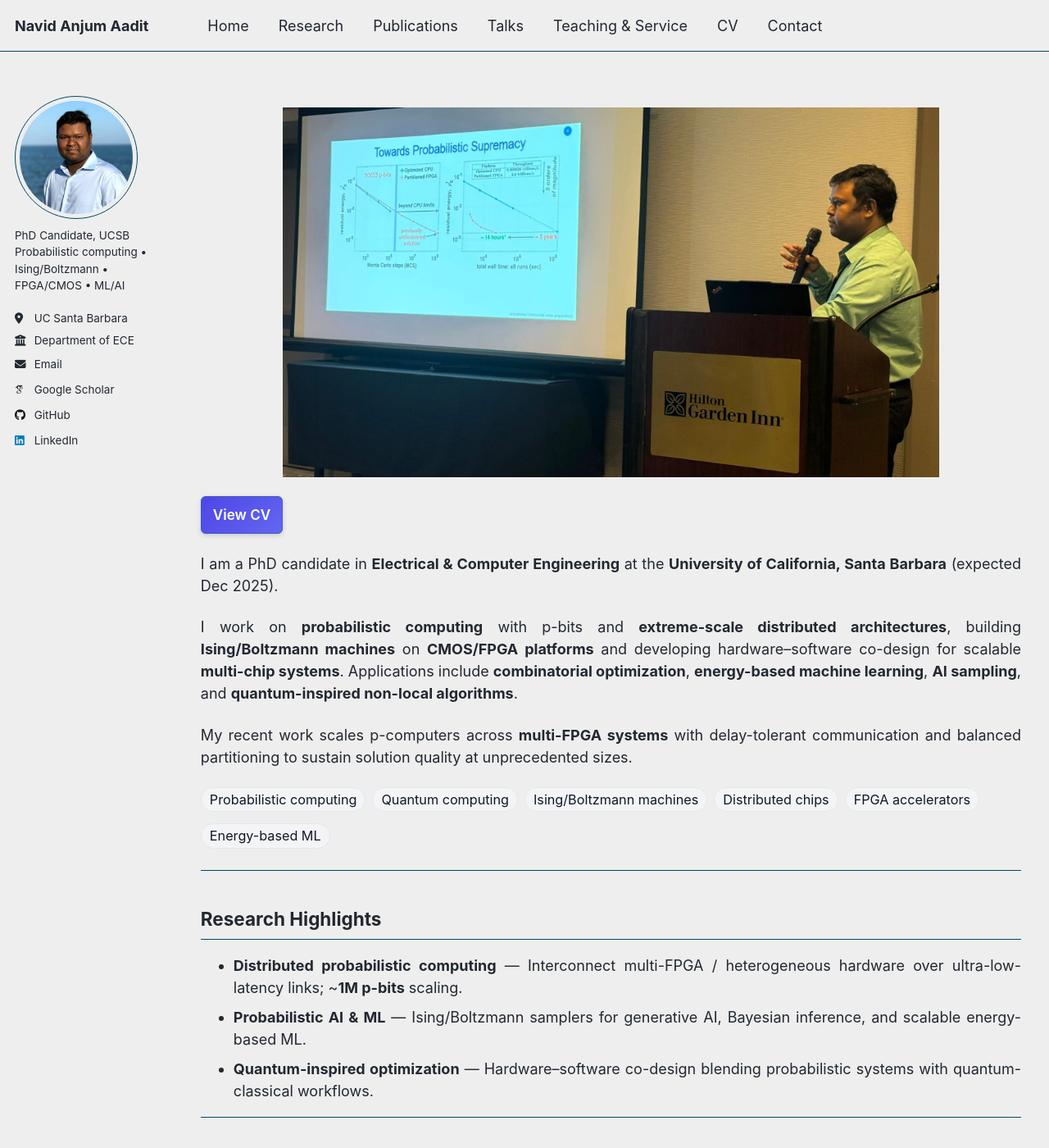
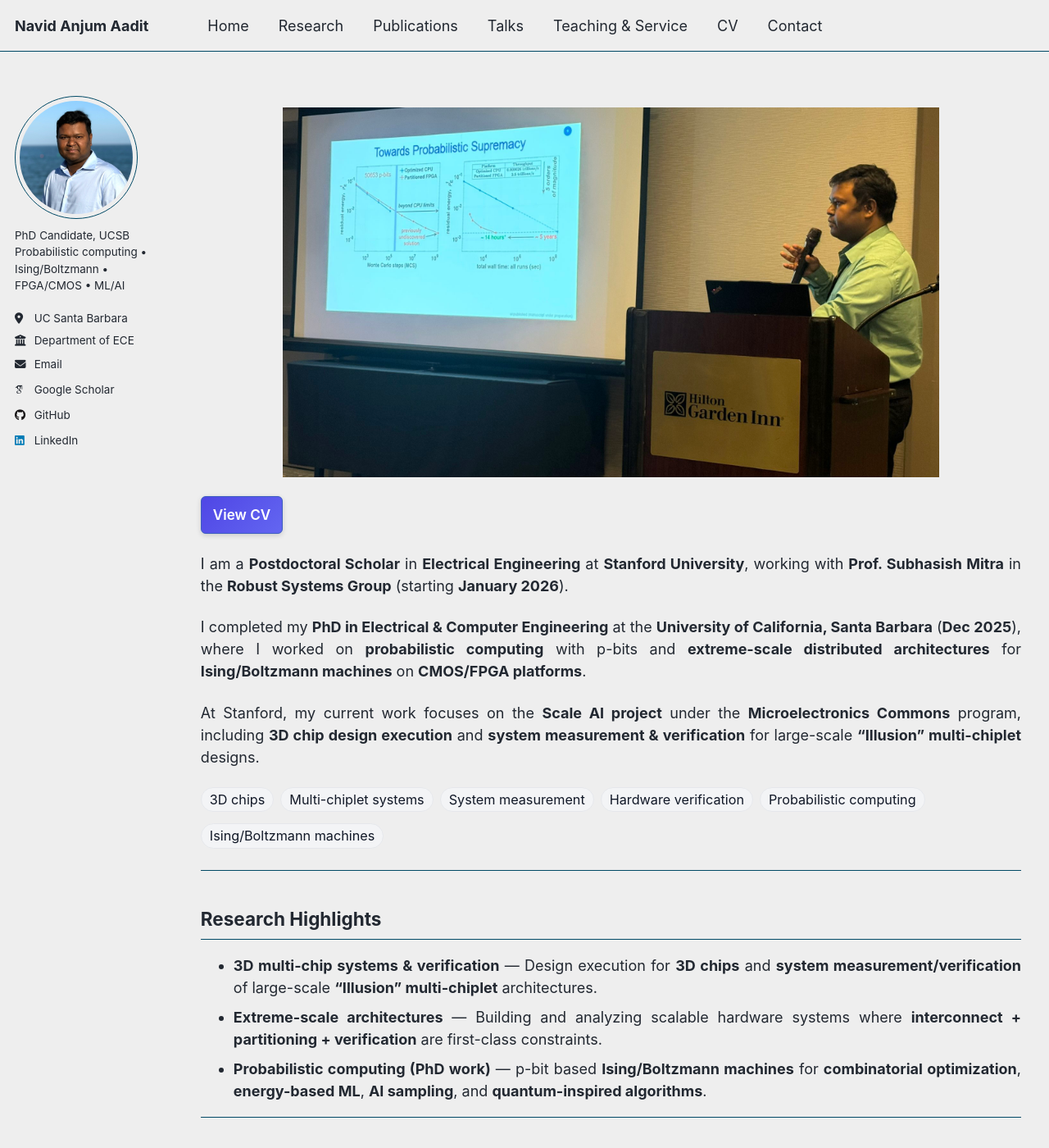
Before and after one commit to navidaadit/navidaadit.github.io, a Jekyll site: the page built from _pages/about.md, in a window 1280 px wide and 1400 px high. Shown: the whole window at 82% size. Built offline with Jekyll 4.4.1, drawn with Linux system fonts in a browser that asks for light colours; some web fonts are replaced.

Commit message:
Revise about page for new position and research details
Updated professional status and research focus, reflecting transition from PhD candidate to Postdoctoral Scholar at Stanford University. Added details about current work and ongoing projects.

```diff
--- a/_pages/about.md
+++ b/_pages/about.md
@@ -34,27 +34,27 @@ author_profile: true
   </a>
 </p>
 
-I am a PhD candidate in **Electrical & Computer Engineering** at the **University of California, Santa Barbara** (expected Dec 2025).
+I am a **Postdoctoral Scholar** in **Electrical Engineering** at **Stanford University**, working with **Prof. Subhasish Mitra** in the **Robust Systems Group** (starting **January 2026**).
 
-I work on **probabilistic computing** with p-bits and **extreme-scale distributed architectures**, building **Ising/Boltzmann machines** on **CMOS/FPGA platforms** and developing hardware–software co-design for scalable **multi-chip systems**. Applications include **combinatorial optimization**, **energy-based machine learning**, **AI sampling**, and **quantum-inspired non-local algorithms**.
+I completed my **PhD in Electrical & Computer Engineering** at the **University of California, Santa Barbara** (**Dec 2025**), where I worked on **probabilistic computing** with p-bits and **extreme-scale distributed architectures** for **Ising/Boltzmann machines** on **CMOS/FPGA platforms**.
 
-My recent work scales p-computers across **multi-FPGA systems** with delay-tolerant communication and balanced partitioning to sustain solution quality at unprecedented sizes.
+At Stanford, my current work focuses on the **Scale AI project** under the **Microelectronics Commons** program, including **3D chip design execution** and **system measurement & verification** for large-scale **“Illusion” multi-chiplet** designs.
 
 <ul class="keyword-pills">
+  <li>3D chips</li>
+  <li>Multi-chiplet systems</li>
+  <li>System measurement</li>
+  <li>Hardware verification</li>
   <li>Probabilistic computing</li>
-  <li>Quantum computing</li>
   <li>Ising/Boltzmann machines</li>
-  <li>Distributed chips</li>
-  <li>FPGA accelerators</li>
-  <li>Energy-based ML</li>
 </ul>
 
 ---
 
 ## Research Highlights
-- **Distributed probabilistic computing** — Interconnect multi-FPGA / heterogeneous hardware over ultra-low-latency links; ~**1M p-bits** scaling.
-- **Probabilistic AI & ML** — Ising/Boltzmann samplers for generative AI, Bayesian inference, and scalable energy-based ML.
-- **Quantum-inspired optimization** — Hardware–software co-design blending probabilistic systems with quantum-classical workflows.
+- **3D multi-chip systems & verification** — Design execution for **3D chips** and **system measurement/verification** of large-scale **“Illusion” multi-chiplet** architectures.
+- **Extreme-scale architectures** — Building and analyzing scalable hardware systems where **interconnect + partitioning + verification** are first-class constraints.
+- **Probabilistic computing (PhD work)** — p-bit based **Ising/Boltzmann machines** for **combinatorial optimization**, **energy-based ML**, **AI sampling**, and **quantum-inspired algorithms**.
 
 ---
 
```
